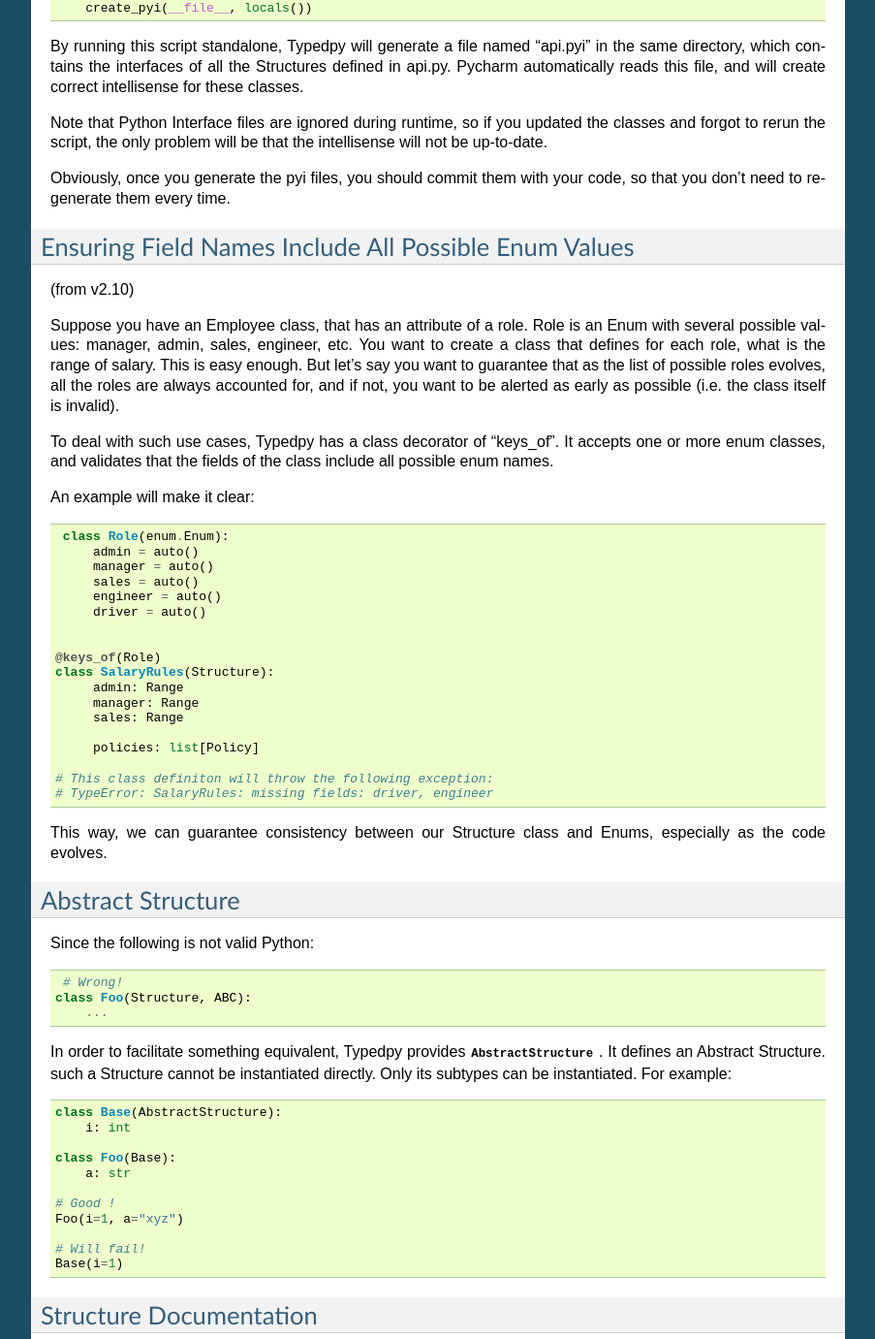
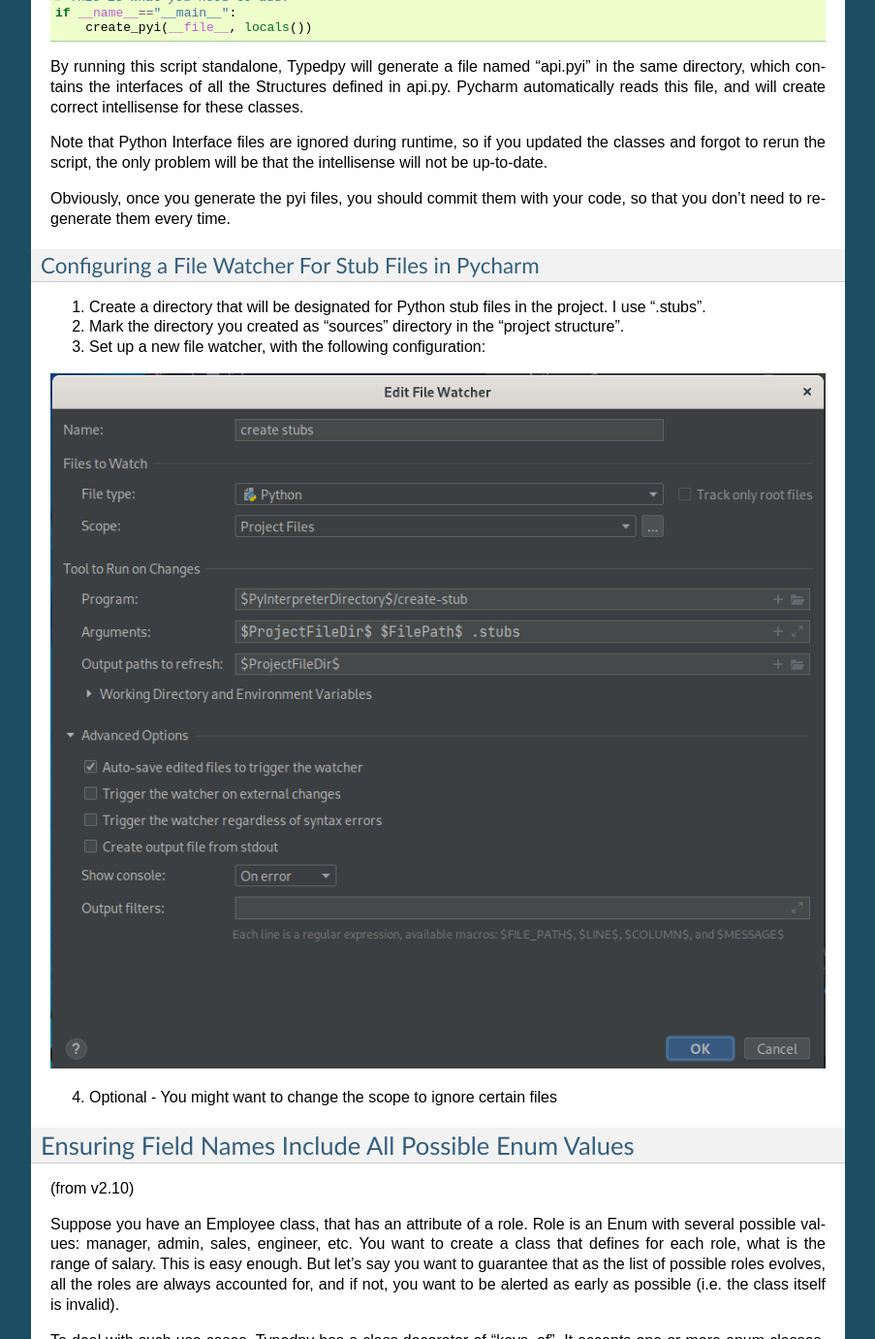
Before and after one commit to loyada/typedpy, a Sphinx documentation site: the page built from docs/structures.rst, in a window 1280 px wide and 1400 px high, scrolled down 12630 px, cut to the strip 0-1381 px from the top of the window. Shown: the whole strip at 97% size, without its empty margins (198-1101 px from the left). Built offline with Sphinx 7.4.7, drawn with Linux system fonts in a browser that asks for light colours; some of the changed text lies outside the part shown.

Commit message:
documentation

```diff
--- a/docs/structures.rst
+++ b/docs/structures.rst
@@ -787,6 +787,16 @@
 every time.
 
 
+Configuring a File Watcher For Stub Files in Pycharm
+----------------------------------------------------
+1. Create a directory that will be designated for Python stub files in the project. I use ".stubs".
+2. Mark the directory you created as "sources" directory in the "project structure".
+3. Set up a new file watcher, with the following configuration:
+
+.. image:: images/Screenshot1.png
+
+4. Optional - You might want to change the scope to ignore certain files
+
 
 
 Ensuring Field Names Include All Possible Enum Values
```
Also changed, not shown: docs/images/Screenshot1.png (added).
